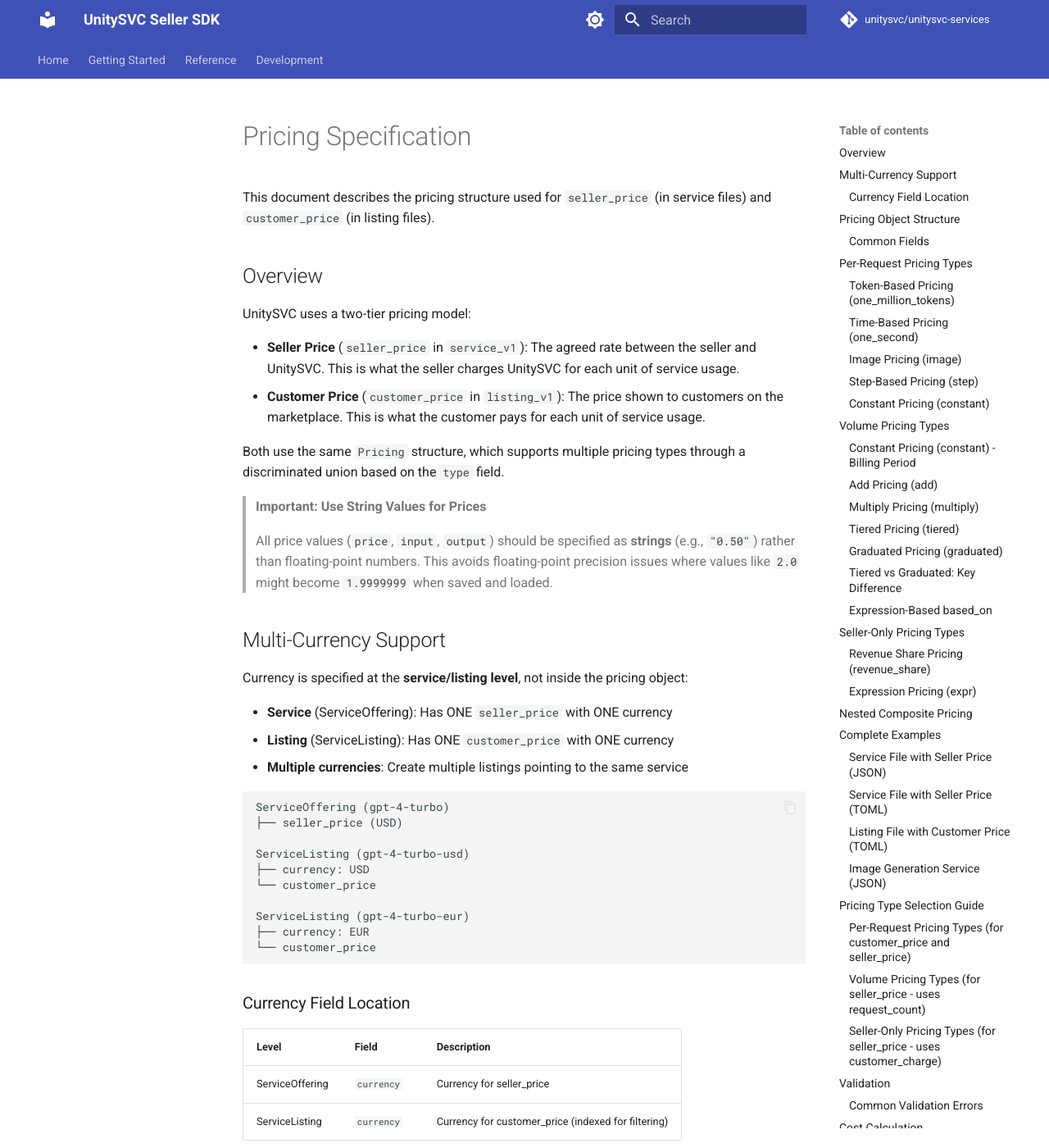
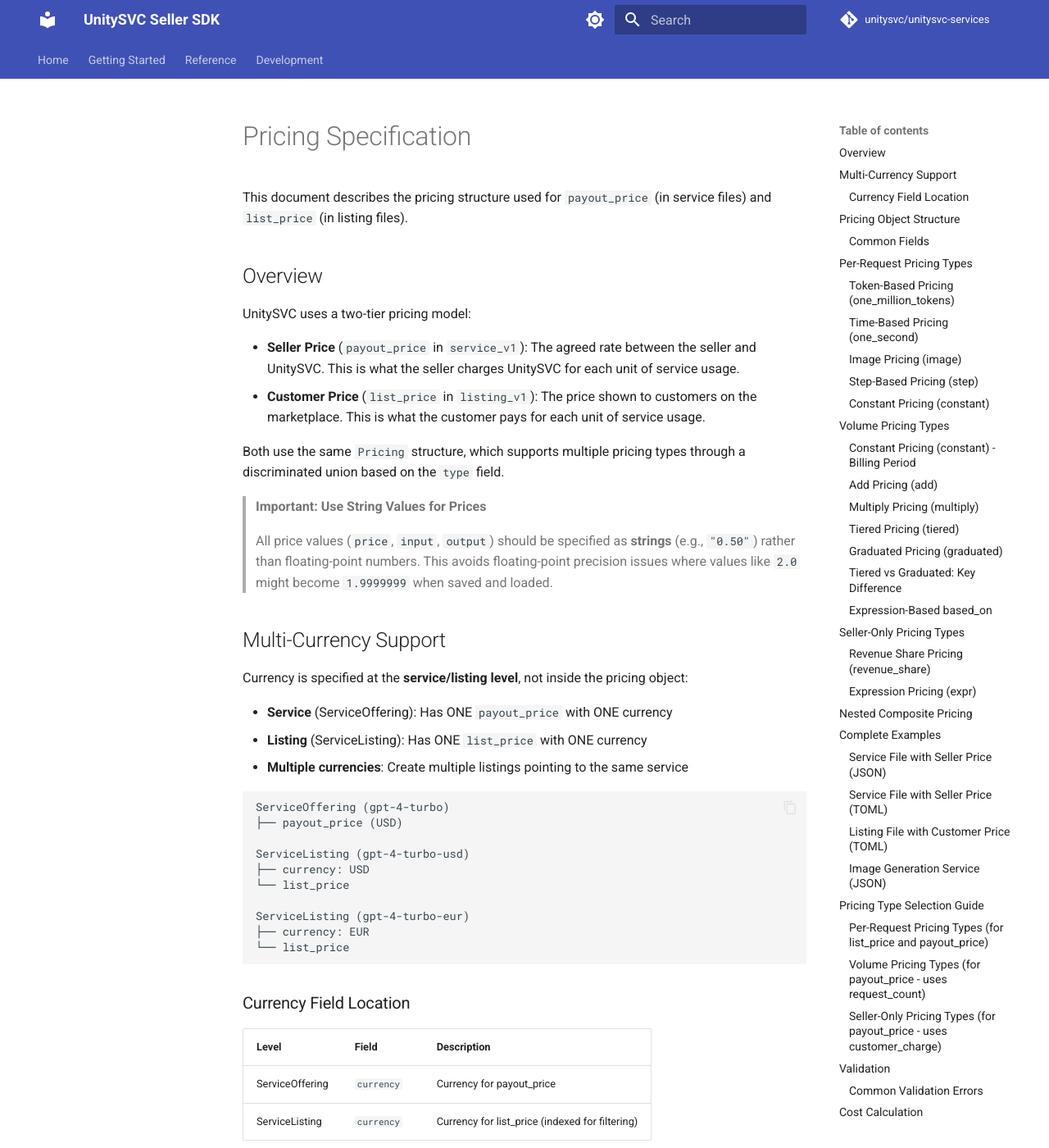
Before and after one commit to unitysvc/unitysvc-services, an MkDocs documentation site: the page built from docs/pricing.md, in a window 1280 px wide and 1400 px high. Shown: the whole window at 82% size. Built offline with MkDocs 1.6.1 and Material for MkDocs 9.7.7, drawn with Linux system fonts in a browser that asks for light colours; comment, search, counter and statistics services are not loaded; some of the changed text lies outside the part shown.

Commit message:
rename seller price to payout price , customer price to list price

````diff
--- a/docs/pricing.md
+++ b/docs/pricing.md
@@ -1,13 +1,13 @@
 # Pricing Specification
 
-This document describes the pricing structure used for `seller_price` (in service files) and `customer_price` (in listing files).
+This document describes the pricing structure used for `payout_price` (in service files) and `list_price` (in listing files).
 
 ## Overview
 
 UnitySVC uses a two-tier pricing model:
 
--   **Seller Price** (`seller_price` in `service_v1`): The agreed rate between the seller and UnitySVC. This is what the seller charges UnitySVC for each unit of service usage.
--   **Customer Price** (`customer_price` in `listing_v1`): The price shown to customers on the marketplace. This is what the customer pays for each unit of service usage.
+-   **Seller Price** (`payout_price` in `service_v1`): The agreed rate between the seller and UnitySVC. This is what the seller charges UnitySVC for each unit of service usage.
+-   **Customer Price** (`list_price` in `listing_v1`): The price shown to customers on the marketplace. This is what the customer pays for each unit of service usage.
 
 Both use the same `Pricing` structure, which supports multiple pricing types through a discriminated union based on the `type` field.
 
@@ -19,29 +19,29 @@
 
 Currency is specified at the **service/listing level**, not inside the pricing object:
 
--   **Service** (ServiceOffering): Has ONE `seller_price` with ONE currency
--   **Listing** (ServiceListing): Has ONE `customer_price` with ONE currency
+-   **Service** (ServiceOffering): Has ONE `payout_price` with ONE currency
+-   **Listing** (ServiceListing): Has ONE `list_price` with ONE currency
 -   **Multiple currencies**: Create multiple listings pointing to the same service
 
 ```
 ServiceOffering (gpt-4-turbo)
-├── seller_price (USD)
+├── payout_price (USD)
 
 ServiceListing (gpt-4-turbo-usd)
 ├── currency: USD
-└── customer_price
+└── list_price
 
 ServiceListing (gpt-4-turbo-eur)
 ├── currency: EUR
-└── customer_price
+└── list_price
 ```
 
 ### Currency Field Location
 
-| Level           | Field      | Description                                         |
-| --------------- | ---------- | --------------------------------------------------- |
-| ServiceOffering | `currency` | Currency for seller_price                           |
-| ServiceListing  | `currency` | Currency for customer_price (indexed for filtering) |
+| Level           | Field      | Description                                     |
+| --------------- | ---------- | ----------------------------------------------- |
+| ServiceOffering | `currency` | Currency for payout_price                       |
+| ServiceListing  | `currency` | Currency for list_price (indexed for filtering) |
 
 ## Pricing Object Structure
 
@@ -67,7 +67,7 @@
 
 ## Per-Request Pricing Types
 
-These pricing types calculate cost based on usage data from a single API request. They are suitable for both `customer_price` and `seller_price`.
+These pricing types calculate cost based on usage data from a single API request. They are suitable for both `list_price` and `payout_price`.
 
 **Available metrics for per-request pricing:**
 
@@ -122,7 +122,7 @@
 **TOML Example:**
 
 ```toml
-[customer_price]
+[list_price]
 type = "one_million_tokens"
 input = "12.00"
 output = "36.00"
@@ -196,7 +196,7 @@
 
 A fixed amount per request that doesn't depend on usage metrics.
 
-> **Note:** When used for `customer_price`, this amount is charged **per API request**. For example, `"amount": "0.01"` means the customer pays $0.01 for each request they make.
+> **Note:** When used for `list_price`, this amount is charged **per API request**. For example, `"amount": "0.01"` means the customer pays $0.01 for each request they make.
 
 **Fields:**
 
@@ -219,9 +219,9 @@
 
 ## Volume Pricing Types
 
-These pricing types are designed for `seller_price` to handle volume-based billing over a billing period. They use aggregate metrics like `request_count` (total requests in billing period) or combine multiple pricing components.
+These pricing types are designed for `payout_price` to handle volume-based billing over a billing period. They use aggregate metrics like `request_count` (total requests in billing period) or combine multiple pricing components.
 
-> **Note:** While `add` and `multiply` can technically be used for `customer_price` when wrapping per-request types, `tiered` and `graduated` with `based_on: "request_count"` are seller-only.
+> **Note:** While `add` and `multiply` can technically be used for `list_price` when wrapping per-request types, `tiered` and `graduated` with `based_on: "request_count"` are seller-only.
 
 **Additional metrics available for volume pricing:**
 
@@ -517,9 +517,9 @@
 
 ## Seller-Only Pricing Types
 
-These pricing types use `customer_charge`, which is only available for `seller_price` calculations. This metric represents what the customer was charged and is used for revenue-sharing arrangements.
+These pricing types use `customer_charge`, which is only available for `payout_price` calculations. This metric represents what the customer was charged and is used for revenue-sharing arrangements.
 
-> **Important:** These pricing types should **only** be used for `seller_price`. Using them for `customer_price` will result in errors or undefined behavior.
+> **Important:** These pricing types should **only** be used for `payout_price`. Using them for `list_price` will result in errors or undefined behavior.
 
 **Additional metrics available for seller pricing:**
 
@@ -558,7 +558,7 @@
 **TOML Example:**
 
 ```toml
-[seller_price]
+[payout_price]
 type = "revenue_share"
 percentage = "70.00"
 description = "70% revenue share"
@@ -641,7 +641,7 @@
 **TOML Example:**
 
 ```toml
-[seller_price]
+[payout_price]
 type = "expr"
 expr = "input_tokens / 1000000 * 0.50 + output_tokens / 1000000 * 1.50"
 description = "Custom token pricing for seller"
@@ -731,7 +731,7 @@
         "access_method": "http",
         "base_url": "https://api.openai.com/v1/chat/completions"
     },
-    "seller_price": {
+    "payout_price": {
         "type": "one_million_tokens",
         "input": "10.00",
         "output": "30.00",
@@ -756,7 +756,7 @@
 access_method = "http"
 base_url = "https://api.openai.com/v1/audio/transcriptions"
 
-[seller_price]
+[payout_price]
 type = "one_second"
 price = "0.006"
 description = "Per second of audio"
@@ -782,7 +782,7 @@
 [user_access_interfaces.routing_key]
 model = "gpt-4-turbo"
 
-[customer_price]
+[list_price]
 type = "one_million_tokens"
 input = "12.00"
 output = "36.00"
@@ -808,7 +808,7 @@
         "access_method": "http",
         "base_url": "https://api.provider.com/v1/images/generate"
     },
-    "seller_price": {
+    "payout_price": {
         "type": "image",
         "price": "0.04",
         "description": "Per image pricing"
@@ -820,7 +820,7 @@
 
 ## Pricing Type Selection Guide
 
-### Per-Request Pricing Types (for `customer_price` and `seller_price`)
+### Per-Request Pricing Types (for `list_price` and `payout_price`)
 
 | Service Type                | Recommended Pricing Type | Example Use Cases              |
 | --------------------------- | ------------------------ | ------------------------------ |
@@ -834,7 +834,7 @@
 | Diffusion with Step Control | `step`                   | Custom diffusion pipelines     |
 | Per-request fees/discounts  | `constant`               | Fixed fee per API request      |
 
-### Volume Pricing Types (for `seller_price` - uses `request_count`)
+### Volume Pricing Types (for `payout_price` - uses `request_count`)
 
 | Use Case                | Recommended Type | Description                          |
 | ----------------------- | ---------------- | ------------------------------------ |
@@ -844,7 +844,7 @@
 | Request-based tiers     | `tiered`         | Tiers based on `request_count`       |
 | Request-based graduated | `graduated`      | Graduated pricing by `request_count` |
 
-### Seller-Only Pricing Types (for `seller_price` - uses `customer_charge`)
+### Seller-Only Pricing Types (for `payout_price` - uses `customer_charge`)
 
 | Use Case            | Recommended Type | Description                      |
 | ------------------- | ---------------- | -------------------------------- |
--- a/pyproject.toml
+++ b/pyproject.toml
@@ -4,7 +4,7 @@
 
 [project]
 name = "unitysvc-services"
-version = "0.1.27"
+version = "0.1.28"
 description = "SDK for digital service providers on UnitySVC"
 readme = "README.md"
 authors = [{ name = "Bo Peng", email = "bo.peng@unitysvc.com" }]
````
Also changed, not shown: docs/file-schemas.md (+37 -37 lines), docs/seller-lifecycle.md (+62 -62 lines), 13 other files.
